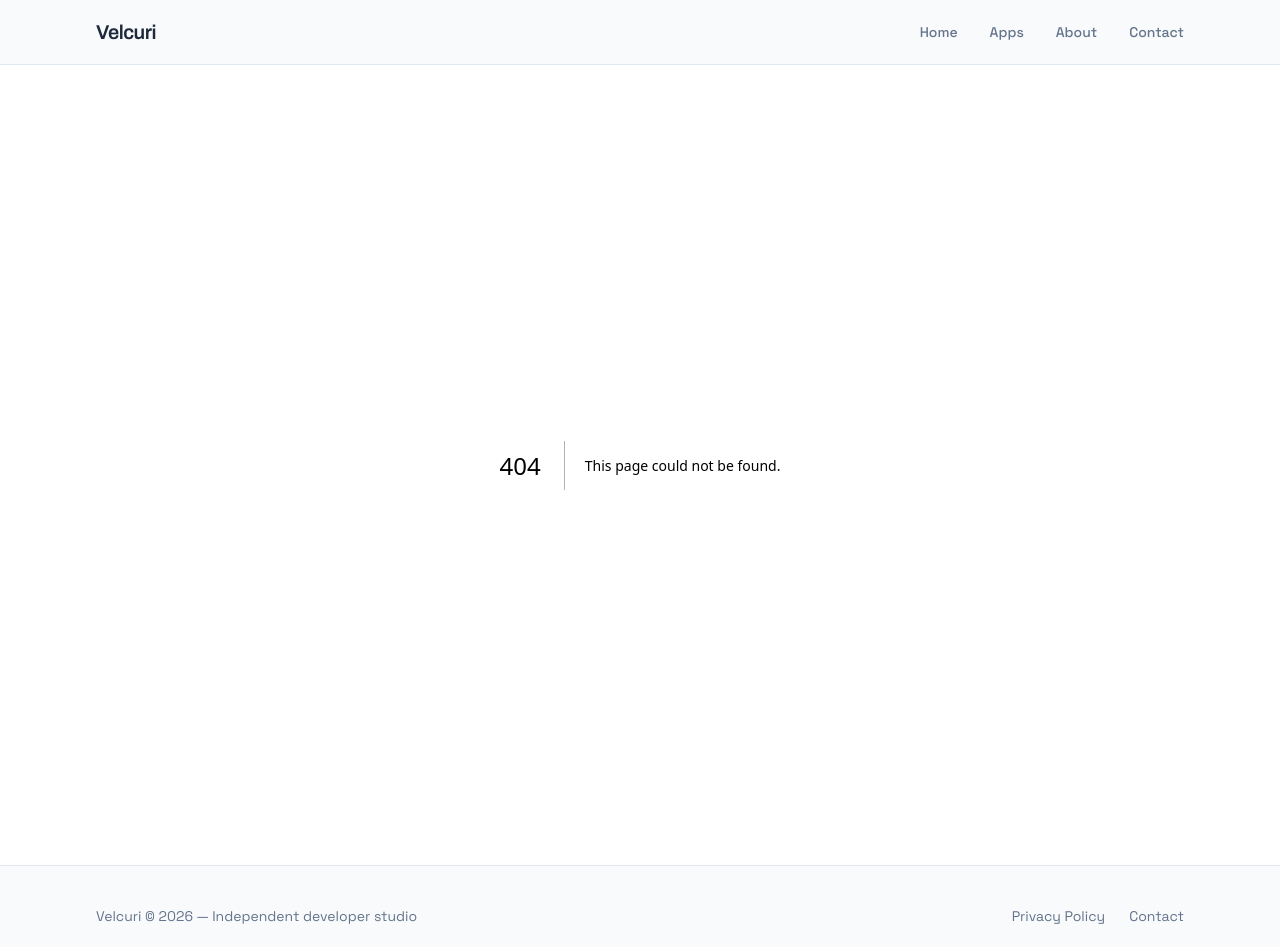
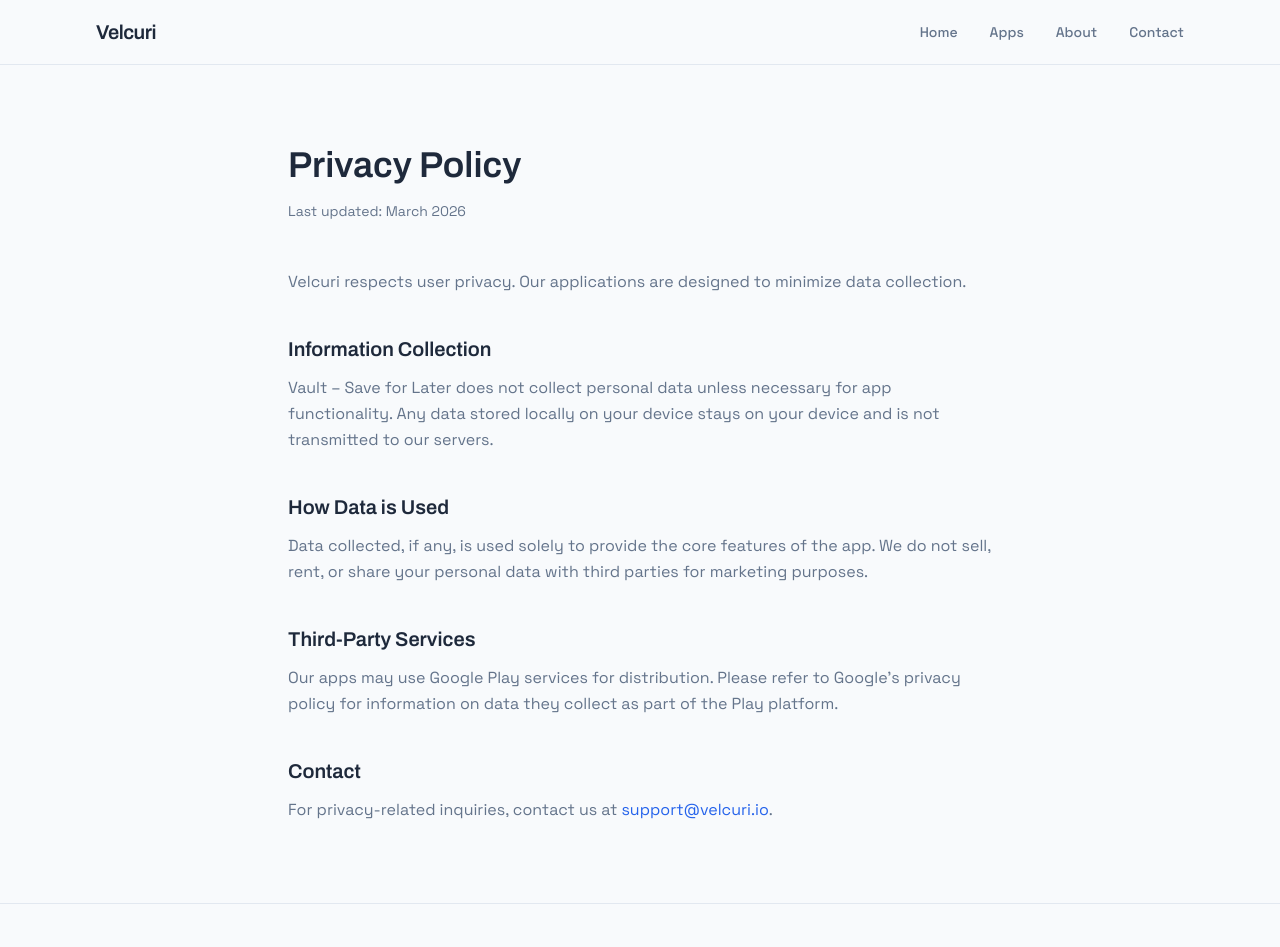
Before and after one commit to albinchristo04/Velcuri, a Next.js app: page /privacy-policy in a window 1280 px wide. Before the commit this address had no page. Shown: the top 947 px of the page. Built offline with nearby package versions, Linux system fonts and the light colour scheme.

Commit message:
feat: add Privacy Policy page (Play Console compliant)

```diff
--- /dev/null
+++ b/app/privacy-policy/page.tsx
@@ -0,0 +1,86 @@
+import type { Metadata } from "next";
+
+export const metadata: Metadata = {
+  title: "Privacy Policy — Velcuri",
+  description: "Privacy policy for Velcuri applications.",
+};
+
+export default function PrivacyPolicyPage() {
+  return (
+    <div className="mx-auto max-w-3xl px-4 sm:px-6 lg:px-8 py-20">
+      <h1 className="font-heading text-3xl sm:text-4xl font-semibold text-brand-text mb-4">
+        Privacy Policy
+      </h1>
+      <p className="text-sm text-brand-muted mb-12">Last updated: March 2026</p>
+
+      <div className="space-y-10 text-brand-muted leading-relaxed">
+        <section aria-labelledby="privacy-intro">
+          <p id="privacy-intro">
+            Velcuri respects user privacy. Our applications are designed to minimize data
+            collection.
+          </p>
+        </section>
+
+        <section aria-labelledby="information-collection">
+          <h2
+            id="information-collection"
+            className="font-heading text-xl font-semibold text-brand-text mb-3"
+          >
+            Information Collection
+          </h2>
+          <p>
+            Vault – Save for Later does not collect personal data unless necessary for app
+            functionality. Any data stored locally on your device stays on your device and is
+            not transmitted to our servers.
+          </p>
+        </section>
+
+        <section aria-labelledby="data-use">
+          <h2
+            id="data-use"
+            className="font-heading text-xl font-semibold text-brand-text mb-3"
+          >
+            How Data is Used
+          </h2>
+          <p>
+            Data collected, if any, is used solely to provide the core features of the app.
+            We do not sell, rent, or share your personal data with third parties for marketing
+            purposes.
+          </p>
+        </section>
+
+        <section aria-labelledby="third-party">
+          <h2
+            id="third-party"
+            className="font-heading text-xl font-semibold text-brand-text mb-3"
+          >
+            Third-Party Services
+          </h2>
+          <p>
+            Our apps may use Google Play services for distribution. Please refer to Google&apos;s
+            privacy policy for information on data they collect as part of the Play platform.
+          </p>
+        </section>
+
+        <section aria-labelledby="contact-privacy">
+          <h2
+            id="contact-privacy"
+            className="font-heading text-xl font-semibold text-brand-text mb-3"
+          >
+            Contact
+          </h2>
+          <p>
+            For privacy-related inquiries, contact us at{" "}
+            <a
+              href="mailto:support@velcuri.io"
+              className="text-brand-primary hover:underline"
+            >
+              support@velcuri.io
+            </a>
+            .
+          </p>
+        </section>
+      </div>
+    </div>
+  );
+}
```
